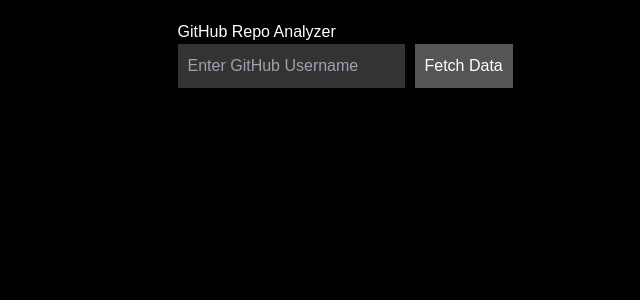
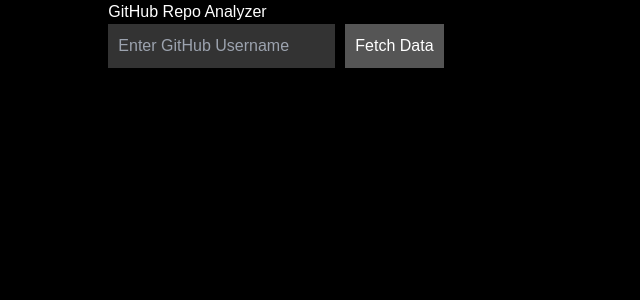
Before and after one commit to rahulbathijaa/Github-Repo-Analyzer, a Next.js app in the folder frontend/: page / in a window 1280 px wide. Shown: the top 300 px of the page, without its empty margins (0-640 px from the left). Built offline with nearby package versions, Linux system fonts and the light colour scheme.

Commit message:
frontend fixes

```diff
--- a/frontend/app/layout.tsx
+++ b/frontend/app/layout.tsx
@@ -1,17 +1,5 @@
 import type { Metadata } from "next";
-import localFont from "next/font/local";
 import "./globals.css";
-
-const geistSans = localFont({
-  src: "./fonts/GeistVF.woff",
-  variable: "--font-geist-sans",
-  weight: "100 900",
-});
-const geistMono = localFont({
-  src: "./fonts/GeistMonoVF.woff",
-  variable: "--font-geist-mono",
-  weight: "100 900",
-});
 
 export const metadata: Metadata = {
   title: "Create Next App",
@@ -25,9 +13,7 @@ export default function RootLayout({
 }>) {
   return (
     <html lang="en">
-      <body
-        className={`${geistSans.variable} ${geistMono.variable} antialiased`}
-      >
+      <body>
         {children}
       </body>
     </html>
--- a/frontend/app/page.tsx
+++ b/frontend/app/page.tsx
@@ -71,7 +71,6 @@ export default function Home() {
   return (
     <div
       style={{
-        padding: '20px',
         backgroundColor: 'black',
         color: 'white',
         minHeight: '100vh',
@@ -80,11 +79,11 @@ export default function Home() {
       <div
         style={{
           display: 'grid',
-          gridTemplateColumns: 'repeat(8, 1fr)',
+          gridTemplateColumns: 'repeat(12, 1fr)',
           gap: '20px',
         }}
       >
-        <div style={{ gridColumn: '2 / 8' }}>
+        <div style={{ gridColumn: '2 / 12' }}>
           <h1>GitHub Repo Analyzer</h1>
           <form
             onSubmit={(e) => {
```
